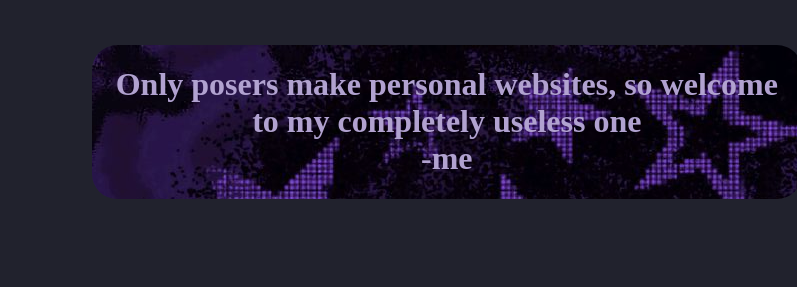
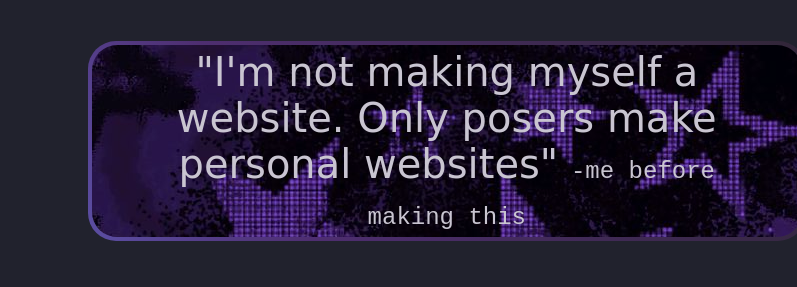
Before and after one commit to N1coleta/purrsonal-website, a plain HTML site: page index.html in a window 1280 px wide. Shown: the part 625-912 px from the top of the page, 483-1280 px from the left. Drawn offline with Linux system fonts and the light colour scheme; a web font is replaced by a local one.

Commit message:
changed the fonts a bit

```diff
--- a/catsData.js
+++ b/catsData.js
@@ -88,3 +88,14 @@ export function modifySize(){
         catsNose[i].y2 = y2;
     }
 }
+
+//for hovering over quote
+document.querySelector('.quote').onmousemove = (e) => {
+
+	const x = e.pageX - e.target.offsetLeft
+	const y = e.pageY - e.target.offsetTop
+
+	e.target.style.setProperty('--x', `${ x }px`)
+	e.target.style.setProperty('--y', `${ y }px`)
+
+}
--- a/index.html
+++ b/index.html
@@ -40,10 +40,8 @@
                     <img id="gallery" src="./backroundColors/blackBackroundColor.jpg" alt="./backroundColors/backroundColorPurple.png" />
                 </div>
             </div>
-            <div class="quote">
-                <h1>Only posers make personal websites, so welcome to my completely useless one<br>
-                    -me
-                </h1>
+            <div class="quote gradient-border">
+                <h1 class="ballet-BalletFont">"I'm not making myself a website. Only posers make personal websites" <span style="font-size:  clamp(1.5rem, 0.75rem + 0.5vw, 1.8rem);font-family: 'Courier New', Courier, monospace;"> -me before making this</span> </h1>
             </div>
            <iframe class="song" data-testid="embed-iframe"
             src="https://open.spotify.com/embed/album/79dL7FLiJFOO0EoehUHQBv?utm_source=generator&si=abc334938e364abb"
--- a/main.js
+++ b/main.js
@@ -220,3 +220,13 @@
     setUpRectangle();
     previousScale = currentScale;
 });
+//for hovering over quote
+document.querySelector('.quote').onmousemove = (e) => {
+
+	const x = e.pageX - e.target.offsetLeft
+	const y = e.pageY - e.target.offsetTop
+
+	e.target.style.setProperty('--x', `${ x }px`)
+	e.target.style.setProperty('--y', `${ y }px`)
+
+}
--- a/style.css
+++ b/style.css
@@ -7,7 +7,14 @@
 @import url('https://fonts.googleapis.com/css2?family=Bitcount+Single:slnt,CRSV@-8..0,1&display=swap');
 @import url('https://fonts.googleapis.com/css2?family=Protest+Strike&display=swap');
 @import url('https://fonts.googleapis.com/css2?family=Berkshire+Swash&family=Protest+Strike&display=swap');
+@import url('https://fonts.googleapis.com/css2?family=Ballet:opsz@16..72&family=Berkshire+Swash&family=Protest+Strike&display=swap');
 
+.ballet-BalletFont {
+  font-family: "Ballet", cursive;
+  font-optical-sizing: auto;
+  font-weight: 400;
+  font-style: bold;
+}
 
 @font-face {
   font-family: 'AngerisPixel';
@@ -177,7 +184,7 @@ html, body {
     color: white;
 }
 
-.container div.quote{
+.quote{
   grid-area: quote;
   min-height: 6rem;
   max-height: 12rem;
@@ -193,11 +200,9 @@ html, body {
 .quote h1{
   margin-left: 1.2rem;
   margin-right: 1.2rem;
-  font-family: Vintage;
-  font-size: 2rem;
-  color: rgb(177, 162, 208);
+  font-size: 2.5rem;
+  color: rgb(201, 197, 209);
 }
-
 .container div.title{
   margin-top: 3rem;
   grid-area: header;
@@ -268,7 +273,6 @@ html, body {
   font-size: 2vw;
   text-align: center;
 }
-
 .line-1, .line-2 {
   display: inline-block;
   overflow: hidden;
@@ -420,3 +424,50 @@ button.expand:hover .expand-icon.option-right {
     width: 100%;
   }
 }
+
+/*copy-pasted off interner*/
+.gradient-border {
+  --border-width: 4px;
+  position: relative;
+  display: flex;
+  justify-content: center;
+  align-items: center;
+
+  /* Remove fixed width and height so it fits your text! */
+  width: 100%;
+  box-sizing: border-box;
+
+  font-family: Vintage;
+  color: rgb(177, 162, 208);
+  background: url('symbols/starBackround.jpg');
+  border-radius: 25px;
+  padding: 1.5rem;
+}
+
+.gradient-border::after {
+  position: absolute;
+  content: "";
+  top: calc(-1 * var(--border-width));
+  left: calc(-1 * var(--border-width));
+  z-index: -1;
+  width: calc(100% + var(--border-width) * 2);
+  height: calc(100% + var(--border-width) * 2);
+  background: linear-gradient(
+    60deg,
+  hsl(231deg, 97%, 72%),
+    hsl(269, 42%, 31%),
+    hsl(278, 18%, 18%),
+    hsl(266deg, 85%, 58%),
+    hsl(231, 37%, 21%)
+  );
+  background-size: 300% 300%;
+  background-position: 0 50%;
+  border-radius: 28px; /* Matches the outer border radius */
+  animation: moveGradient 4s alternate infinite;
+}
+
+@keyframes moveGradient {
+  50% {
+    background-position: 100% 50%;
+  }
+}
```
